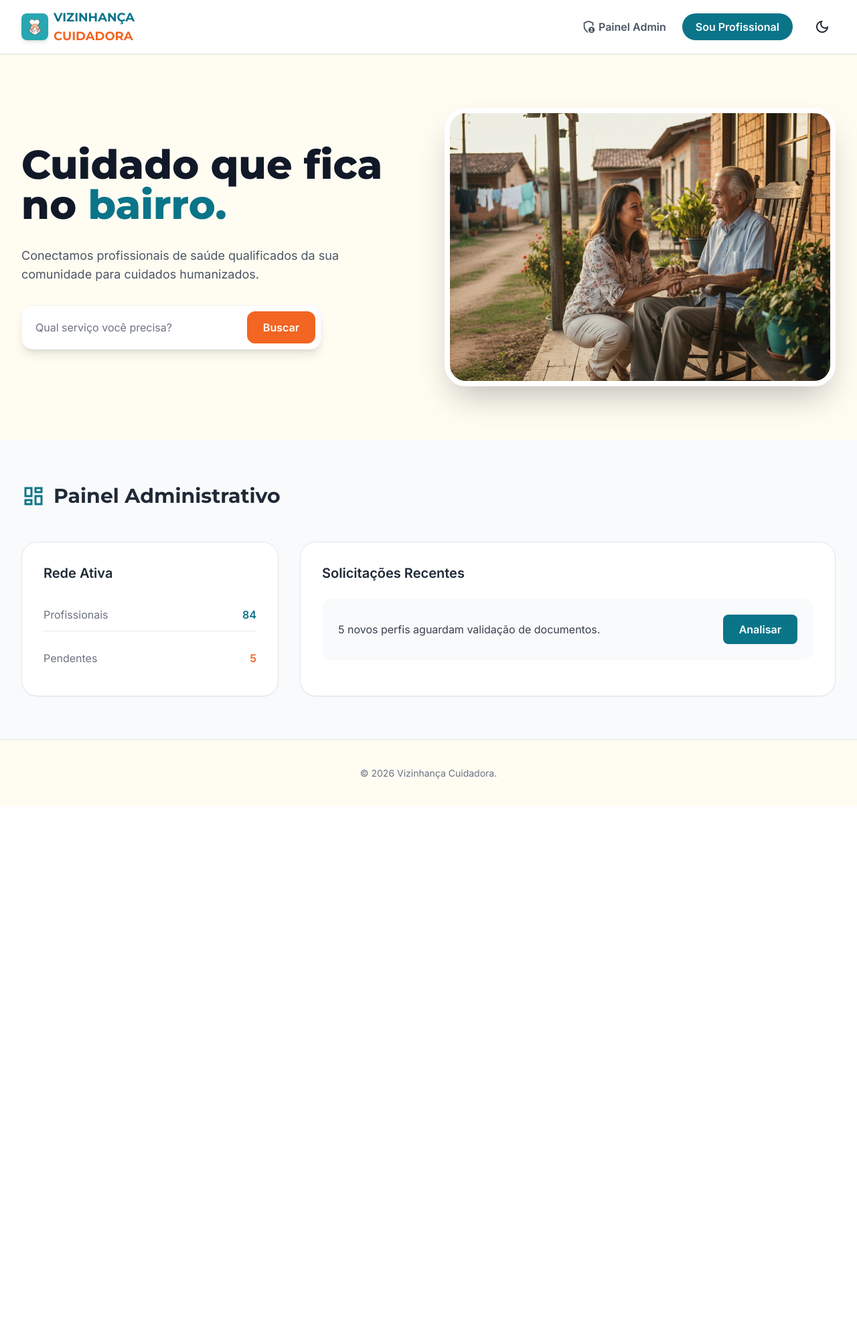
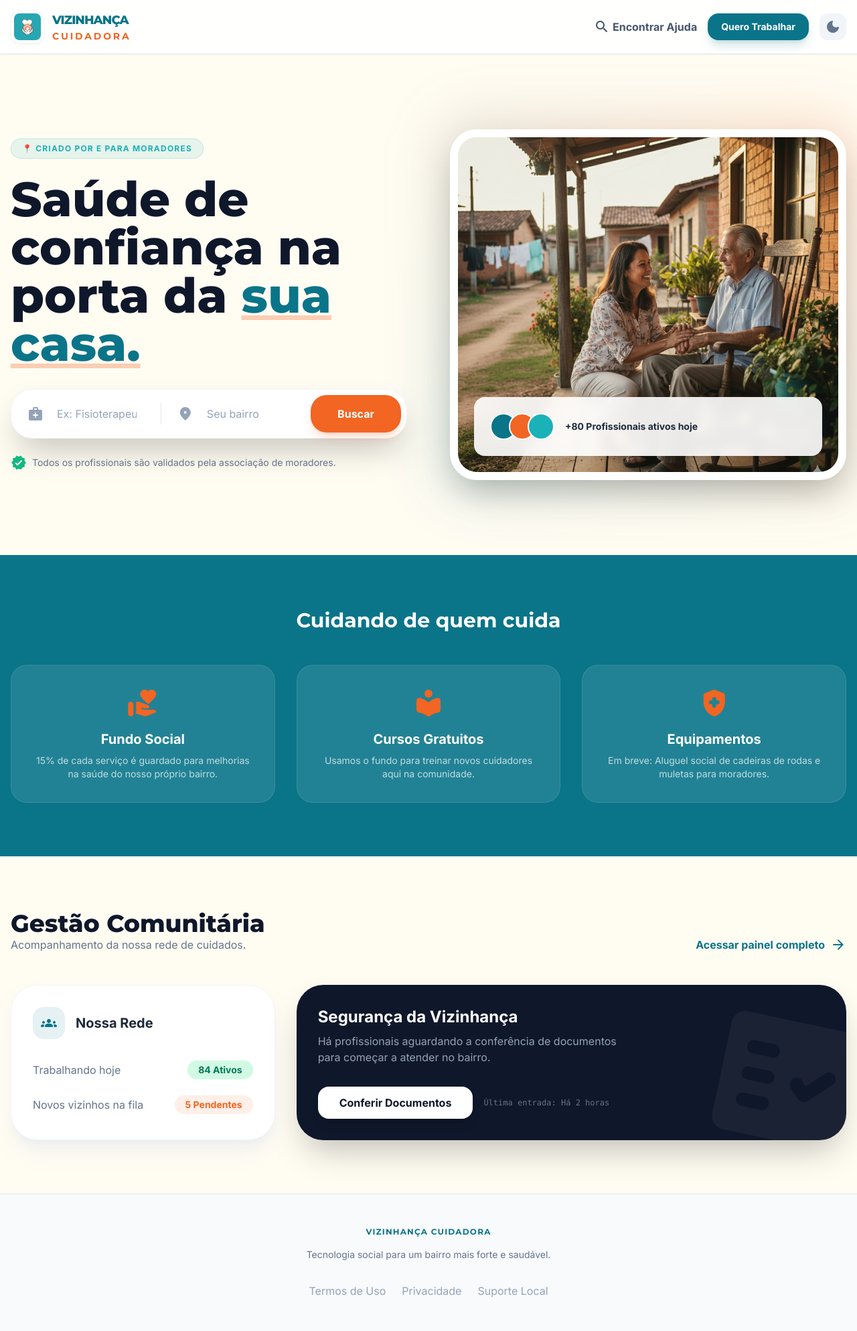
Before and after one commit to Taty-Ribeiro78/Vizinhanca-Cuidadora, a Flask app: page / in a window 1280 px wide. Shown: the whole page at 67% size. Before the commit the page ends 1205 px from the top, so only its background shows below. Run offline with Flask 3, Linux system fonts and the light colour scheme; some libraries are stand-ins or nearby versions.

Commit message:
deploy flask

```diff
--- a/templates/index.html
+++ b/templates/index.html
@@ -4,157 +4,207 @@
 <head>
     <meta charset="UTF-8">
     <meta name="viewport" content="width=device-width, initial-scale=1.0">
-    <meta name="description" content="Vizinhança Cuidadora - Conectando profissionais de saúde da comunidade">
-    <title>Vizinhança Cuidadora | Painel Administrativo</title>
+    <meta name="description" content="Vizinhança Cuidadora - Cuidado de saúde de vizinho para vizinho">
+    <title>Vizinhança Cuidadora | Cuidado Local</title>
 
     <link rel="preconnect" href="https://fonts.googleapis.com">
     <link rel="preconnect" href="https://fonts.gstatic.com" crossorigin>
-    <link href="https://fonts.googleapis.com/css2?family=Montserrat:wght@400;700;800&family=Inter:wght@300;400;500;600&display=swap" rel="stylesheet">
-    <link href="https://fonts.googleapis.com/css2?family=Material+Symbols+Outlined:wght,FILL@100..700,0..1&display=swap" rel="stylesheet">
+    <link href="https://fonts.googleapis.com/css2?family=Montserrat:wght@700;800&family=Inter:wght@400;600;700&display=swap" rel="stylesheet">
+    <link href="https://fonts.googleapis.com/icon?family=Material+Icons+Round" rel="stylesheet">
 
-    <script src="https://cdn.tailwindcss.com?plugins=forms,container-queries"></script>
+    <script src="https://cdn.tailwindcss.com?plugins=forms"></script>
 
     <script>
         tailwind.config = {
             darkMode: "class",
             theme: {
                 extend: {
-                    screens: { 'xs': '400px' },
                     colors: {
                         primary: { DEFAULT: "#0a7489", dark: "#065466", light: "#e6f4f7" },
                         secondary: { DEFAULT: "#f26522", dark: "#d4561a", light: "#fef2eb" },
-                        "background-light": "#fffcf2", "background-dark": "#0f172a",
-                        "surface-light": "#ffffff", "surface-dark": "#1e293b"
+                        community: "#1ab1b8"
                     },
-                    fontFamily: {
-                        'sans': ['Inter', 'sans-serif'],
-                        'display': ['Montserrat', 'sans-serif']
-                    }
+                    fontFamily: { 'sans': ['Inter', 'sans-serif'], 'display': ['Montserrat', 'sans-serif'] }
                 }
             }
         }
     </script>
-
-    <style>
-        .material-symbols-outlined {
-            font-variation-settings: 'FILL' 0, 'wght' 400, 'GRAD' 0, 'opsz' 24;
-        }
-
-        *:focus-visible {
-            outline: 2px solid #0a7489;
-            outline-offset: 2px;
-        }
-    </style>
 </head>
 
-<body class="font-sans bg-background-light dark:bg-background-dark text-gray-800 dark:text-gray-100 transition-colors duration-300 min-h-screen flex flex-col">
+<body class="font-sans bg-[#fffcf2] dark:bg-slate-950 text-slate-800 dark:text-slate-100 transition-colors duration-300">
 
-    <header class="sticky top-0 w-full z-50 bg-surface-light/95 dark:bg-surface-dark/95 backdrop-blur-md border-b border-gray-200 dark:border-gray-800 shadow-sm">
-        <div class="max-w-7xl mx-auto px-4 sm:px-6 lg:px-8">
-            <div class="flex justify-between items-center h-16 sm:h-20">
+    <nav class="sticky top-0 w-full z-50 bg-white/90 dark:bg-slate-900/90 backdrop-blur-md border-b border-slate-200 dark:border-slate-800 shadow-sm">
+        <div class="max-w-7xl mx-auto px-4 h-16 sm:h-20 flex justify-between items-center">
 
-                <a href="/" class="flex items-center gap-2 shrink-0">
-                    <img alt="Logo" class="h-8 w-8 sm:h-10 sm:w-10 rounded-lg object-cover shadow-md" src="{{ url_for('static', filename='img.jpg') }}">
-                    <span class="font-display font-bold text-primary text-xs sm:text-lg uppercase hidden xs:block leading-tight">
-                        Vizinhança<br /><span class="text-secondary">Cuidadora</span>
-                    </span>
+            <a href="/" class="flex items-center gap-3">
+                <div class="p-1 bg-white rounded-xl shadow-sm border border-slate-100">
+                    <img alt="Logo" class="h-10 w-10 rounded-lg object-cover" src="{{ url_for('static', filename='img.jpg') }}">
+                </div>
+                <div class="leading-none">
+                    <span class="block font-display font-black text-primary text-lg uppercase tracking-tighter">Vizinhança</span>
+                    <span class="block font-display font-bold text-secondary text-sm uppercase tracking-[0.2em]">Cuidadora</span>
+                </div>
+            </a>
+
+            <div class="flex items-center gap-4">
+                <a href="/buscar" class="hidden md:flex items-center gap-1 text-slate-600 dark:text-slate-300 font-bold hover:text-primary transition">
+                    <span class="material-icons-round">search</span> Encontrar Ajuda
                 </a>
-
-                <div class="flex items-center gap-2 sm:gap-6">
-                    <a class="font-semibold text-gray-600 dark:text-gray-300 hover:text-primary transition-colors flex items-center gap-1 text-[11px] sm:text-base" href="/admin">
-                        <span class="material-symbols-outlined text-[18px] sm:text-[22px]">admin_panel_settings</span>
-                        <span>Painel Admin</span>
-                    </a>
-
-                    <a href="/cadastro" class="bg-primary hover:bg-primary-dark text-white px-3 sm:px-5 py-2 rounded-full font-semibold transition-all text-[11px] sm:text-base whitespace-nowrap shadow-sm">
-                        Sou Profissional
-                    </a>
-
-                    <button id="theme-toggle" class="p-1.5 sm:p-2 rounded-full hover:bg-gray-100 dark:hover:bg-gray-800 transition-colors">
-                        <span class="material-symbols-outlined block dark:hidden text-[20px] sm:text-[24px]">dark_mode</span>
-                        <span class="material-symbols-outlined hidden dark:block text-[20px] sm:text-[24px]">light_mode</span>
-                    </button>
-                </div>
+                <a href="/cadastro" class="bg-primary hover:bg-primary-dark text-white px-5 py-2.5 rounded-2xl font-bold transition-all shadow-lg shadow-primary/20 text-sm">
+                    Quero Trabalhar
+                </a>
+                <button id="theme-toggle" class="p-2 rounded-xl bg-slate-100 dark:bg-slate-800 text-slate-500 transition-colors">
+                    <span class="material-icons-round block dark:hidden">dark_mode</span>
+                    <span class="material-icons-round hidden dark:block">light_mode</span>
+                </button>
             </div>
         </div>
-    </header>
+    </nav>
 
-    <main class="flex-grow">
-        <section class="max-w-7xl mx-auto px-4 sm:px-6 lg:px-8 py-12 md:py-20">
-            <div class="grid lg:grid-cols-2 gap-12 items-center">
-                <div class="space-y-8">
-                    <h1 class="font-display text-4xl md:text-6xl font-extrabold leading-tight text-gray-900 dark:text-white">
-                        Cuidado que fica no <span class="text-primary">bairro.</span>
+    <main>
+        <section class="relative max-w-7xl mx-auto px-4 py-16 md:py-28 overflow-hidden">
+            <div class="grid lg:grid-cols-2 gap-16 items-center">
+                <div class="z-10">
+                    <span class="inline-block px-4 py-1.5 bg-community/10 text-community font-bold text-xs uppercase tracking-widest rounded-full mb-6 border border-community/20">
+                        📍 Criado por e para moradores
+                    </span>
+                    <h1 class="font-display text-5xl md:text-7xl font-extrabold leading-[1.1] text-slate-900 dark:text-white mb-8">
+                        Saúde de confiança na porta da <span class="text-primary underline decoration-secondary/30">sua casa.</span>
                     </h1>
-                    <p class="text-lg text-gray-600 dark:text-gray-300 max-w-lg">
-                        Conectamos profissionais de saúde qualificados da sua comunidade para cuidados humanizados.
-                    </p>
-                    <div class="bg-surface-light dark:bg-surface-dark p-2 rounded-2xl shadow-lg border border-gray-100 dark:border-gray-800 flex gap-2 max-w-md">
-                        <input class="flex-grow p-3 bg-transparent border-none focus:ring-0" placeholder="Qual serviço você precisa?" type="text">
-                        <button class="bg-secondary hover:bg-secondary-dark text-white px-6 py-3 rounded-xl font-semibold transition-all">
+
+                    <form action="/buscar" method="GET" class="bg-white dark:bg-slate-900 p-2 rounded-[2rem] shadow-2xl border border-slate-100 dark:border-slate-800 flex flex-col md:flex-row gap-2 max-w-2xl">
+                        <div class="flex-grow flex items-center px-4 gap-2">
+                            <span class="material-icons-round text-slate-400">medical_services</span>
+                            <input name="q" class="w-full py-4 bg-transparent border-none focus:ring-0 text-slate-700 dark:text-white placeholder:text-slate-400" placeholder="Ex: Fisioterapeuta, Curativo..." type="text">
+                        </div>
+                        <div class="hidden md:block w-px h-8 bg-slate-200 self-center"></div>
+                        <div class="flex-grow flex items-center px-4 gap-2">
+                            <span class="material-icons-round text-slate-400">location_on</span>
+                            <input name="bairro" class="w-full py-4 bg-transparent border-none focus:ring-0 text-slate-700 dark:text-white placeholder:text-slate-400" placeholder="Seu bairro" type="text">
+                        </div>
+                        <button class="bg-secondary hover:bg-secondary-dark text-white px-10 py-4 rounded-[1.5rem] font-bold transition-all shadow-lg shadow-secondary/20 active:scale-95">
                             Buscar
                         </button>
-                    </div>
+                    </form>
+                    <p class="mt-6 text-slate-500 dark:text-slate-400 flex items-center gap-2 text-sm">
+                        <span class="material-icons-round text-emerald-500">verified</span>
+                        Todos os profissionais são validados pela associação de moradores.
+                    </p>
                 </div>
 
-                <div class="relative">
-                    <div class="rounded-[2rem] overflow-hidden shadow-2xl border-8 border-surface-light dark:border-surface-dark bg-gray-200">
-                        <img alt="Cuidado" class="w-full h-[400px] object-cover" src="{{ url_for('static', filename='img2.jpg') }}">
+                <div class="relative group">
+                    <div class="absolute -inset-4 bg-gradient-to-tr from-primary/20 to-secondary/20 rounded-[3rem] blur-2xl group-hover:opacity-75 transition duration-1000"></div>
+                    <div class="relative rounded-[2.5rem] overflow-hidden shadow-2xl border-[12px] border-white dark:border-slate-800">
+                        <img alt="Atendimento humanizado na comunidade" class="w-full h-[500px] object-cover hover:scale-105 transition duration-700" src="{{ url_for('static', filename='img2.jpg') }}">
+                        <div class="absolute bottom-6 left-6 right-6 bg-white/90 dark:bg-slate-900/90 backdrop-blur p-6 rounded-2xl shadow-xl">
+                            <div class="flex items-center gap-4">
+                                <div class="flex -space-x-3">
+                                    <div class="w-10 h-10 rounded-full bg-primary border-2 border-white"></div>
+                                    <div class="w-10 h-10 rounded-full bg-secondary border-2 border-white"></div>
+                                    <div class="w-10 h-10 rounded-full bg-community border-2 border-white"></div>
+                                </div>
+                                <p class="text-sm font-bold text-slate-800 dark:text-white">+80 Profissionais ativos hoje</p>
+                            </div>
+                        </div>
                     </div>
                 </div>
             </div>
         </section>
 
-        <section id="admin-panel" class="bg-gray-50 dark:bg-gray-900/30 py-16">
-            <div class="max-w-7xl mx-auto px-4 sm:px-6 lg:px-8">
-                <div class="mb-12">
-                    <h2 class="text-3xl font-display font-bold flex items-center gap-3">
-                        <span class="material-symbols-outlined text-primary text-4xl">dashboard</span>
-                        Painel Administrativo
-                    </h2>
+        <section class="py-20 bg-primary text-white">
+            <div class="max-w-7xl mx-auto px-4 text-center">
+                <h2 class="text-3xl font-display font-bold mb-12">Cuidando de quem cuida</h2>
+                <div class="grid md:grid-cols-3 gap-8">
+                    <div class="p-8 bg-white/10 rounded-3xl backdrop-blur border border-white/10">
+                        <span class="material-icons-round text-5xl mb-4 text-secondary">volunteer_activism</span>
+                        <h3 class="text-xl font-bold mb-2">Fundo Social</h3>
+                        <p class="text-primary-light/80 text-sm">15% de cada serviço é guardado para melhorias na saúde do nosso próprio bairro.</p>
+                    </div>
+                    <div class="p-8 bg-white/10 rounded-3xl backdrop-blur border border-white/10">
+                        <span class="material-icons-round text-5xl mb-4 text-secondary">local_library</span>
+                        <h3 class="text-xl font-bold mb-2">Cursos Gratuitos</h3>
+                        <p class="text-primary-light/80 text-sm">Usamos o fundo para treinar novos cuidadores aqui na comunidade.</p>
+                    </div>
+                    <div class="p-8 bg-white/10 rounded-3xl backdrop-blur border border-white/10">
+                        <span class="material-icons-round text-5xl mb-4 text-secondary">health_and_safety</span>
+                        <h3 class="text-xl font-bold mb-2">Equipamentos</h3>
+                        <p class="text-primary-light/80 text-sm">Em breve: Aluguel social de cadeiras de rodas e muletas para moradores.</p>
+                    </div>
+                </div>
+            </div>
+        </section>
+
+        <section id="admin-panel" class="py-20">
+            <div class="max-w-7xl mx-auto px-4">
+                <div class="flex flex-col md:flex-row justify-between items-end mb-12 gap-4">
+                    <div>
+                        <h2 class="text-4xl font-display font-black text-slate-900 dark:text-white">Gestão Comunitária</h2>
+                        <p class="text-slate-500">Acompanhamento da nossa rede de cuidados.</p>
+                    </div>
+                    <a href="/admin" class="flex items-center gap-2 text-primary font-bold hover:underline">
+                        Acessar painel completo <span class="material-icons-round">arrow_forward</span>
+                    </a>
                 </div>
 
                 <div class="grid lg:grid-cols-3 gap-8">
-                    <div class="bg-surface-light dark:bg-surface-dark p-8 rounded-3xl shadow-sm border border-gray-200 dark:border-gray-800">
-                        <h3 class="font-bold text-xl mb-6">Rede Ativa</h3>
-                        <div class="space-y-4">
-                            <div class="flex justify-between py-3 border-b dark:border-gray-800">
-                                <span class="text-gray-500">Profissionais</span>
-                                <span class="font-bold text-primary">84</span>
+                    <div class="bg-white dark:bg-slate-900 p-8 rounded-[2.5rem] shadow-xl shadow-slate-200/50 dark:shadow-none border border-slate-100 dark:border-slate-800">
+                        <div class="flex items-center gap-4 mb-8">
+                            <div class="w-12 h-12 bg-primary/10 rounded-2xl flex items-center justify-center text-primary">
+                                <span class="material-icons-round">groups</span>
                             </div>
-                            <div class="flex justify-between py-3">
-                                <span class="text-gray-500">Pendentes</span>
-                                <span class="font-bold text-secondary">5</span>
+                            <h3 class="font-bold text-xl">Nossa Rede</h3>
+                        </div>
+                        <div class="space-y-6">
+                            <div class="flex justify-between items-center">
+                                <span class="text-slate-500 font-medium">Trabalhando hoje</span>
+                                <span class="px-4 py-1 bg-emerald-100 text-emerald-700 rounded-full font-black text-sm">84 Ativos</span>
+                            </div>
+                            <div class="flex justify-between items-center">
+                                <span class="text-slate-500 font-medium">Novos vizinhos na fila</span>
+                                <span class="px-4 py-1 bg-secondary/10 text-secondary rounded-full font-black text-sm">5 Pendentes</span>
                             </div>
                         </div>
                     </div>
 
-                    <div class="lg:col-span-2 bg-surface-light dark:bg-surface-dark p-8 rounded-3xl shadow-sm border border-gray-200 dark:border-gray-800">
-                        <h3 class="font-bold text-xl mb-6">Solicitações Recentes</h3>
-                        <div class="bg-gray-50 dark:bg-gray-900/50 p-6 rounded-2xl flex flex-col md:flex-row justify-between items-center gap-4">
-                            <p class="text-gray-700 dark:text-gray-300">5 novos perfis aguardam validação de documentos.</p>
-                            <button class="bg-primary text-white px-6 py-2.5 rounded-lg font-semibold hover:bg-primary-dark transition-all">Analisar</button>
+                    <div class="lg:col-span-2 bg-slate-900 rounded-[2.5rem] p-8 text-white relative overflow-hidden shadow-2xl">
+                        <div class="relative z-10 flex flex-col h-full justify-between">
+                            <div>
+                                <h3 class="text-2xl font-bold mb-2">Segurança da Vizinhança</h3>
+                                <p class="text-slate-400 max-w-md">Há profissionais aguardando a conferência de documentos para começar a atender no bairro.</p>
+                            </div>
+                            <div class="mt-8 flex items-center gap-4">
+                                <button class="bg-white text-slate-900 px-8 py-3 rounded-2xl font-bold hover:bg-slate-100 transition shadow-lg">
+                                    Conferir Documentos
+                                </button>
+                                <span class="text-xs text-slate-500 font-mono">Última entrada: Há 2 horas</span>
+                            </div>
                         </div>
+                        <span class="material-icons-round absolute -right-8 -bottom-8 text-[15rem] text-white/5 rotate-12">fact_check</span>
                     </div>
                 </div>
             </div>
         </section>
     </main>
 
-    <footer class="border-t border-gray-200 dark:border-gray-800 py-10 text-center">
-        <p class="text-sm text-gray-500">© 2026 Vizinhança Cuidadora.</p>
+    <footer class="bg-slate-50 dark:bg-slate-900 py-12 border-t border-slate-200 dark:border-slate-800">
+        <div class="max-w-7xl mx-auto px-4 text-center">
+            <p class="font-display font-bold text-primary uppercase tracking-widest text-xs mb-4">Vizinhança Cuidadora</p>
+            <p class="text-sm text-slate-500 mb-8">Tecnologia social para um bairro mais forte e saudável.</p>
+            <div class="flex justify-center gap-6 text-slate-400">
+                <a href="#" class="hover:text-primary transition">Termos de Uso</a>
+                <a href="#" class="hover:text-primary transition">Privacidade</a>
+                <a href="/contato" class="hover:text-primary transition">Suporte Local</a>
+            </div>
+        </div>
     </footer>
 
     <script>
         const themeToggle = document.getElementById('theme-toggle');
-
         function toggleTheme() {
             document.documentElement.classList.toggle('dark');
             localStorage.setItem('theme', document.documentElement.classList.contains('dark') ? 'dark' : 'light');
         }
-
         if(themeToggle) themeToggle.addEventListener('click', toggleTheme);
-
         if (localStorage.getItem('theme') === 'dark' || (!localStorage.getItem('theme') && window.matchMedia('(prefers-color-scheme: dark)').matches)) {
             document.documentElement.classList.add('dark');
         }
```
